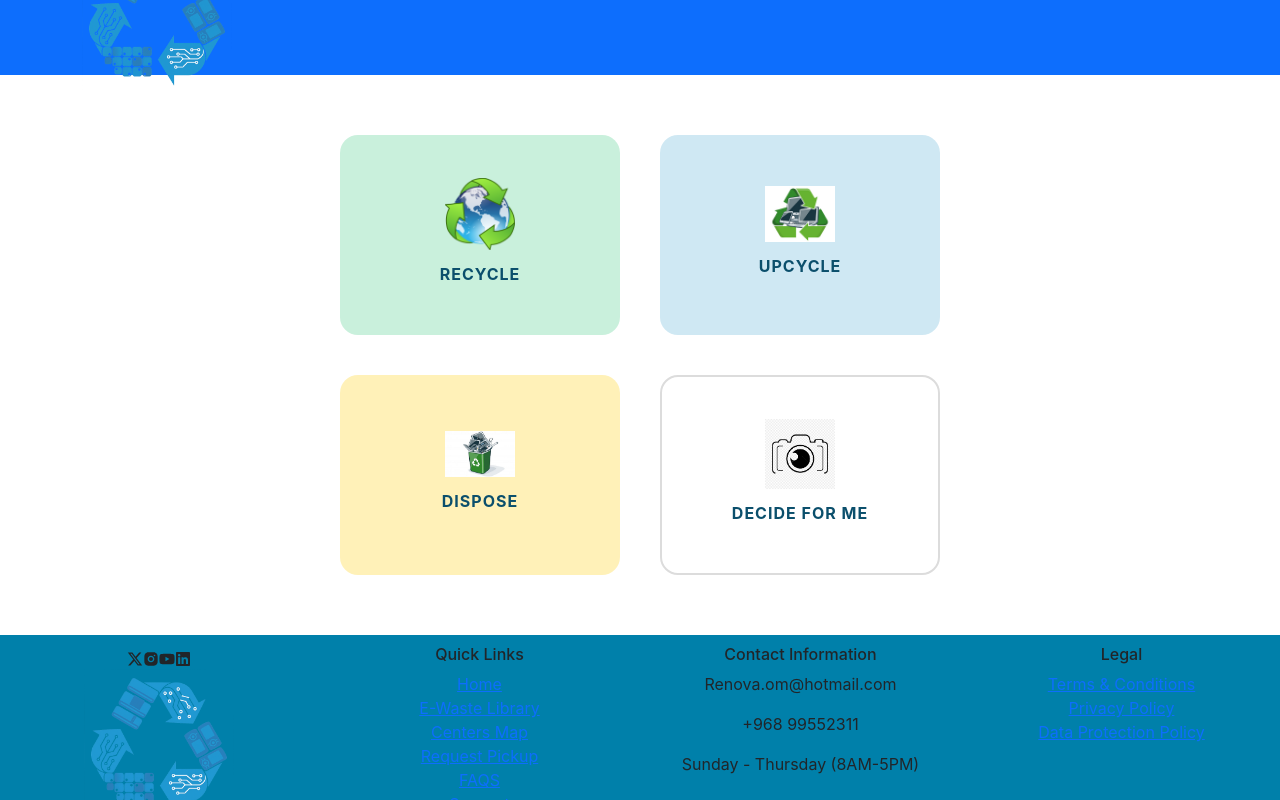
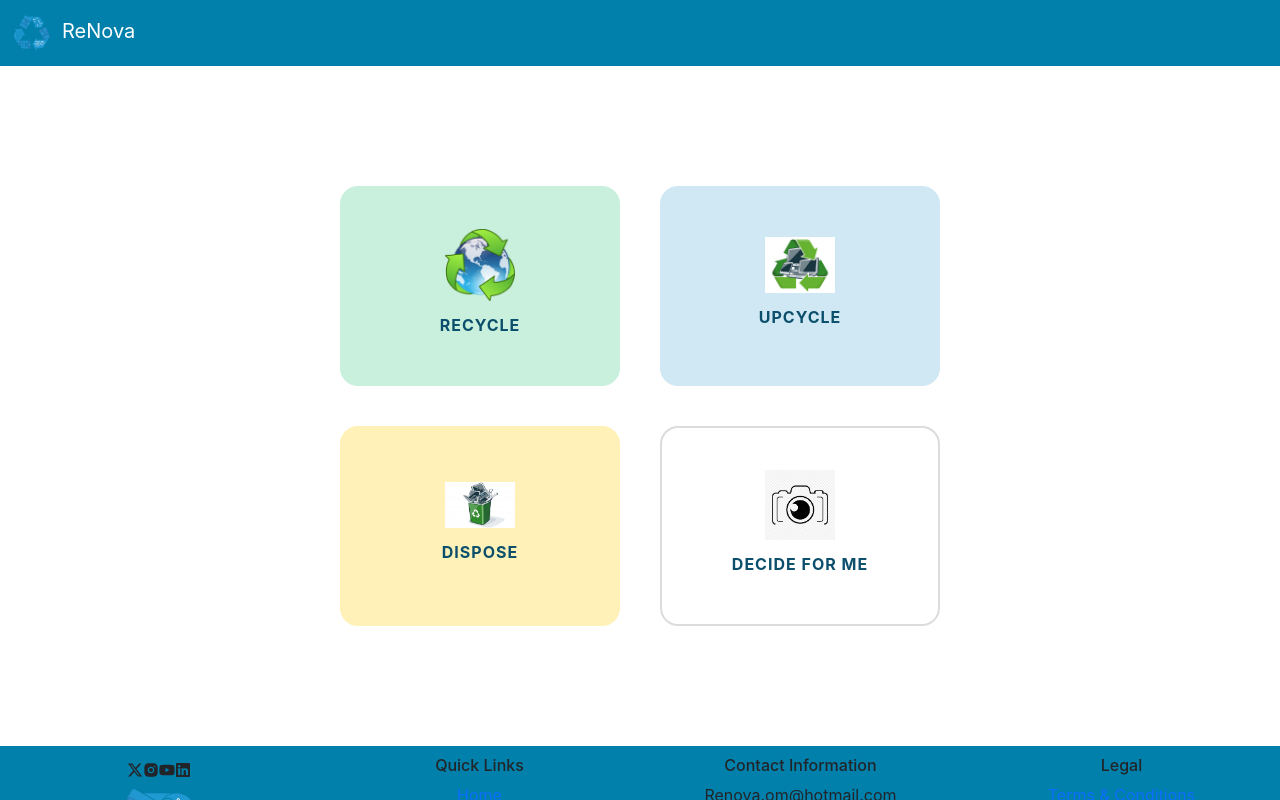
Before and after one commit to razanalraiisi/Renova, a React (Create React App) app in the folder client/: page /start in a window 1280 px wide. Shown: the top 800 px of the page. Built offline with nearby package versions, Linux system fonts and the light colour scheme; the HTML template or start-up script is replaced by a standard one.

Commit message:
edited start page.

```diff
--- a/client/src/components/Start.js
+++ b/client/src/components/Start.js
@@ -1,22 +1,37 @@
 import React from "react";
-import { useNavigate } from "react-router-dom";
+import { useNavigate, Link } from "react-router-dom";
+import {
+  Navbar,
+  NavbarBrand
+} from "reactstrap";
+
 import recycle from "../assets/recycle.png";
 import Dispose from "../assets/Dispose.jpg";
 import ddc from "../assets/ddc.png";
 import Upcycle from "../assets/Upcycle.jpg";
-import Header from "../components/Header";
-import Footer from "../components/Footer";
+import logo from "../assets/logo.png";
 
 const Start = () => {
   const navigate = useNavigate();
 
   return (
     <>
-      <Header />
+      {/* 🔵 NAVBAR (NO SIGN IN / SIGN UP) */}
+      <Navbar style={{ backgroundColor: "#0080AA" }}>
+        <NavbarBrand tag={Link} to="/" style={{ color: "white" }}>
+          <img
+            src={logo}
+            alt="logo"
+            style={{ height: 40, width: 40, marginRight: 10 }}
+          />
+          ReNova
+        </NavbarBrand>
+      </Navbar>
 
+      {/* 🎨 PAGE STYLES */}
       <style>{`
         .action-page {
-          min-height: 70vh;
+          min-height: calc(100vh - 120px);
           padding: 40px 20px;
           display: flex;
           justify-content: center;
@@ -83,6 +98,7 @@ const Start = () => {
         }
       `}</style>
 
+      {/* 🟩 ACTION CARDS */}
       <div className="action-page">
         <div className="action-grid">
 
@@ -90,7 +106,7 @@ const Start = () => {
             className="action-card recycle"
             onClick={() => navigate("/recycle")}
           >
-            <img src= {recycle}/>
+            <img src={recycle} alt="Recycle" />
             <h3>RECYCLE</h3>
           </div>
 
@@ -98,7 +114,7 @@ const Start = () => {
             className="action-card upcycle"
             onClick={() => navigate("/upcycle")}
           >
-            <img src= {Upcycle}  />
+            <img src={Upcycle} alt="Upcycle" />
             <h3>UPCYCLE</h3>
           </div>
 
@@ -106,7 +122,7 @@ const Start = () => {
             className="action-card dispose"
             onClick={() => navigate("/dispose")}
           >
-            <img src= {Dispose} />
+            <img src={Dispose} alt="Dispose" />
             <h3>DISPOSE</h3>
           </div>
 
@@ -114,14 +130,13 @@ const Start = () => {
             className="action-card decide"
             onClick={() => navigate("/decideForMe")}
           >
-            <img src= {ddc} />
+            <img src={ddc} alt="Decide for me" />
             <h3>DECIDE FOR ME</h3>
           </div>
 
         </div>
       </div>
 
-      <Footer />
     </>
   );
 };
```
